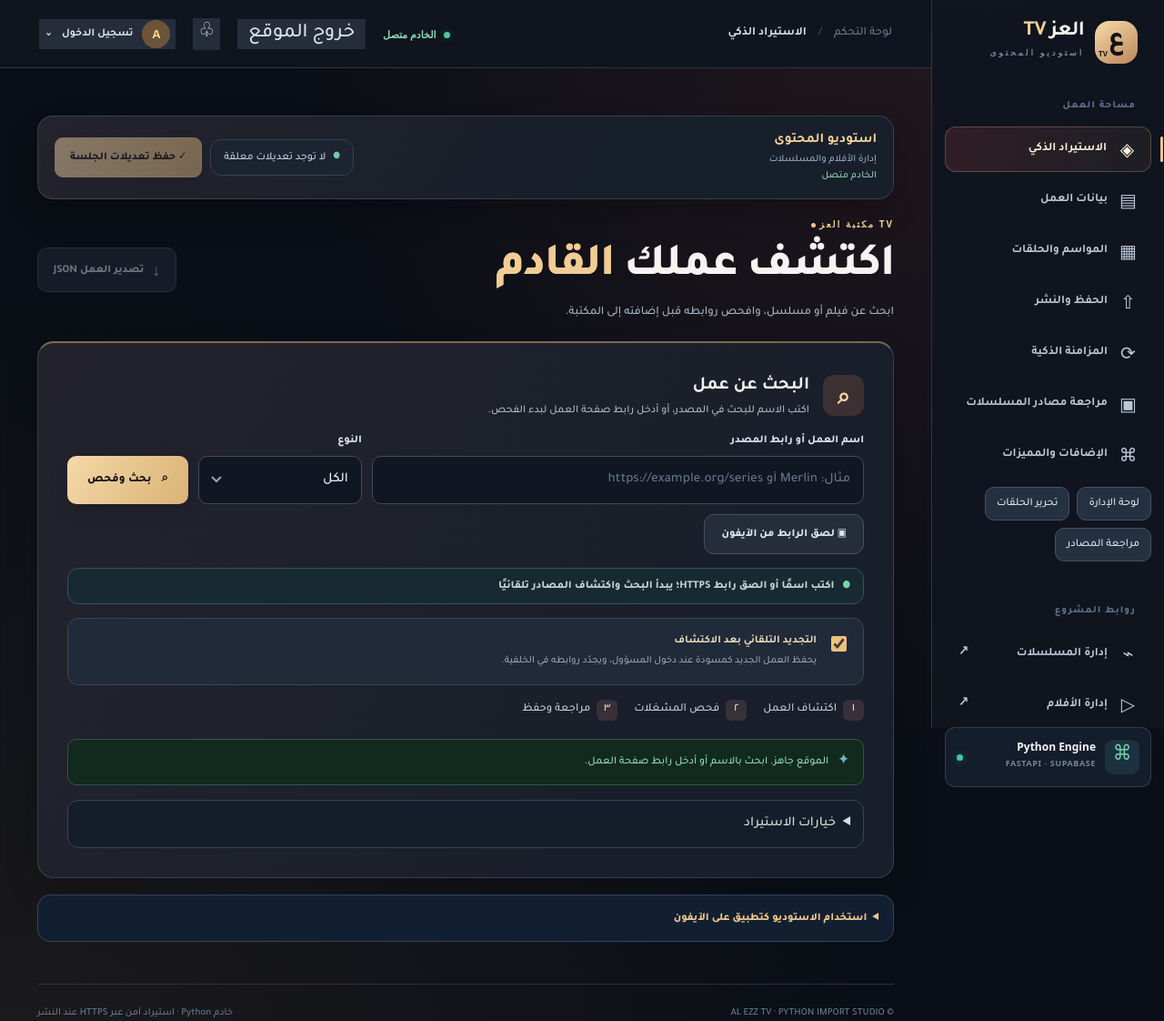
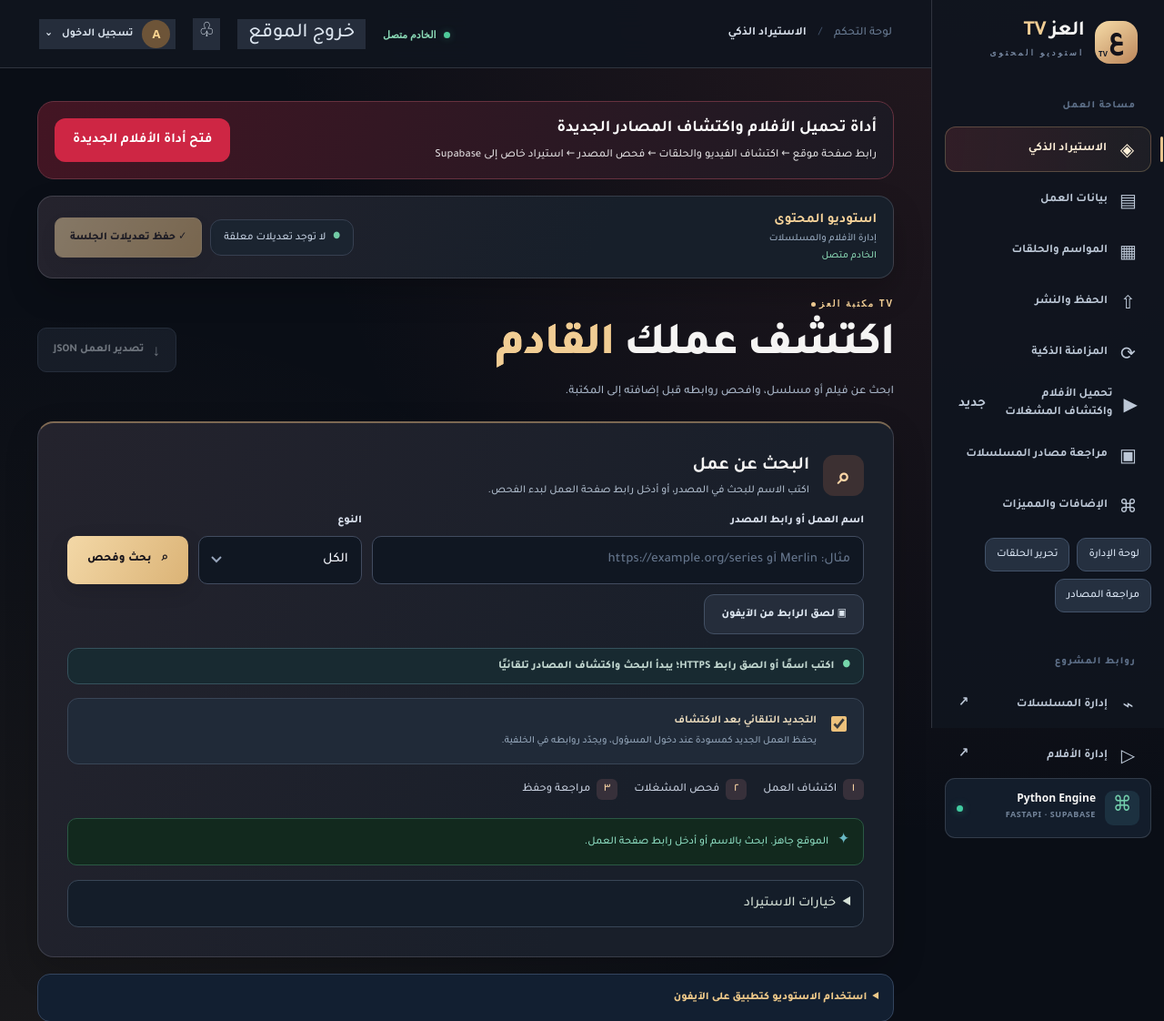
Before and after one commit to youef/app_apk, a FastAPI app: page /studio/ in a window 1280 px wide. Shown: the top 1122 px of the page at 91% size. Run offline with FastAPI, Linux system fonts and the light colour scheme; data comes from the database, SQL or seed files in the repository; data that the repository does not hold is empty.

Commit message:
Show private film discovery prominently in main studio navigation and dashboard

```diff
--- a/python-cloud-studio/templates/index.html
+++ b/python-cloud-studio/templates/index.html
@@ -32,6 +32,7 @@
         <a class="nav-link" href="#episodes"><span class="nav-icon">▦</span><span>المواسم والحلقات</span></a>
         <a class="nav-link" href="#publish"><span class="nav-icon">⇧</span><span>الحفظ والنشر</span></a>
         <a class="nav-link" href="#smart-sync"><span class="nav-icon">⟳</span><span>المزامنة الذكية</span></a>
+        <a class="nav-link" href="/studio/private-videos?v=20261113-2"><span class="nav-icon">▶</span><span>تحميل الأفلام واكتشاف المشغلات</span><span class="external">جديد</span></a>
         <a class="nav-link" href="/studio/sources"><span class="nav-icon">▣</span><span>مراجعة مصادر المسلسلات</span></a>
         <a class="nav-link" href="#tools"><span class="nav-icon">⌘</span><span>الإضافات والمميزات</span></a>
       </nav>
@@ -54,6 +55,10 @@
         <div class="top-actions"><span class="server-label"><i class="status-dot"></i> <span id="serverHealthText">فحص الاتصال...</span></span><form action="/account/logout" method="POST" style="display:inline-flex;margin:0"><button type="submit" title="الخروج من الموقع" class="icon-btn" style="width:auto;padding:0 12px;white-space:nowrap">خروج الموقع</button></form><button class="icon-btn" title="عرض التنبيهات" id="toastCenterBtn">♧</button><button id="loginToggle" class="account-btn"><span class="avatar">A</span><span id="accountText">تسجيل الدخول</span><span>⌄</span></button></div>
       </header>
       <main class="page">
+        <div style="display:flex;align-items:center;justify-content:space-between;gap:12px;padding:16px 18px;margin:0 0 18px;border:1px solid #66313f;border-radius:18px;background:linear-gradient(110deg,#431523,#1b1a23);color:#fff;flex-wrap:wrap" id="privateFilmPromo">
+          <div><strong style="display:block;font-size:18px">أداة تحميل الأفلام واكتشاف المصادر الجديدة</strong><small style="display:block;opacity:.85;margin-top:6px">رابط صفحة موقع ← اكتشاف الفيديو والحلقات ← فحص المصدر ← استيراد خاص إلى Supabase</small></div>
+          <a href="/studio/private-videos?v=20261113-2" style="display:inline-block;background:#ce2644;color:#fff;text-decoration:none;padding:13px 20px;border-radius:12px;font-weight:700">فتح أداة الأفلام الجديدة</a>
+        </div>
         <div class="studio-command-bar" aria-label="مركز التحكم السريع">
           <div class="command-copy"><strong>استوديو المحتوى</strong><small>إدارة الأفلام والمسلسلات</small></div>
           <div class="studio-command-actions"><span class="studio-edit-state" id="studioEditStatus" data-dirty="false" role="status" aria-live="polite">جاهز لإدارة المحتوى</span><button id="studioQuickSync" class="small-gold" type="button" disabled>✓ حفظ تعديلات الجلسة</button></div>
```
